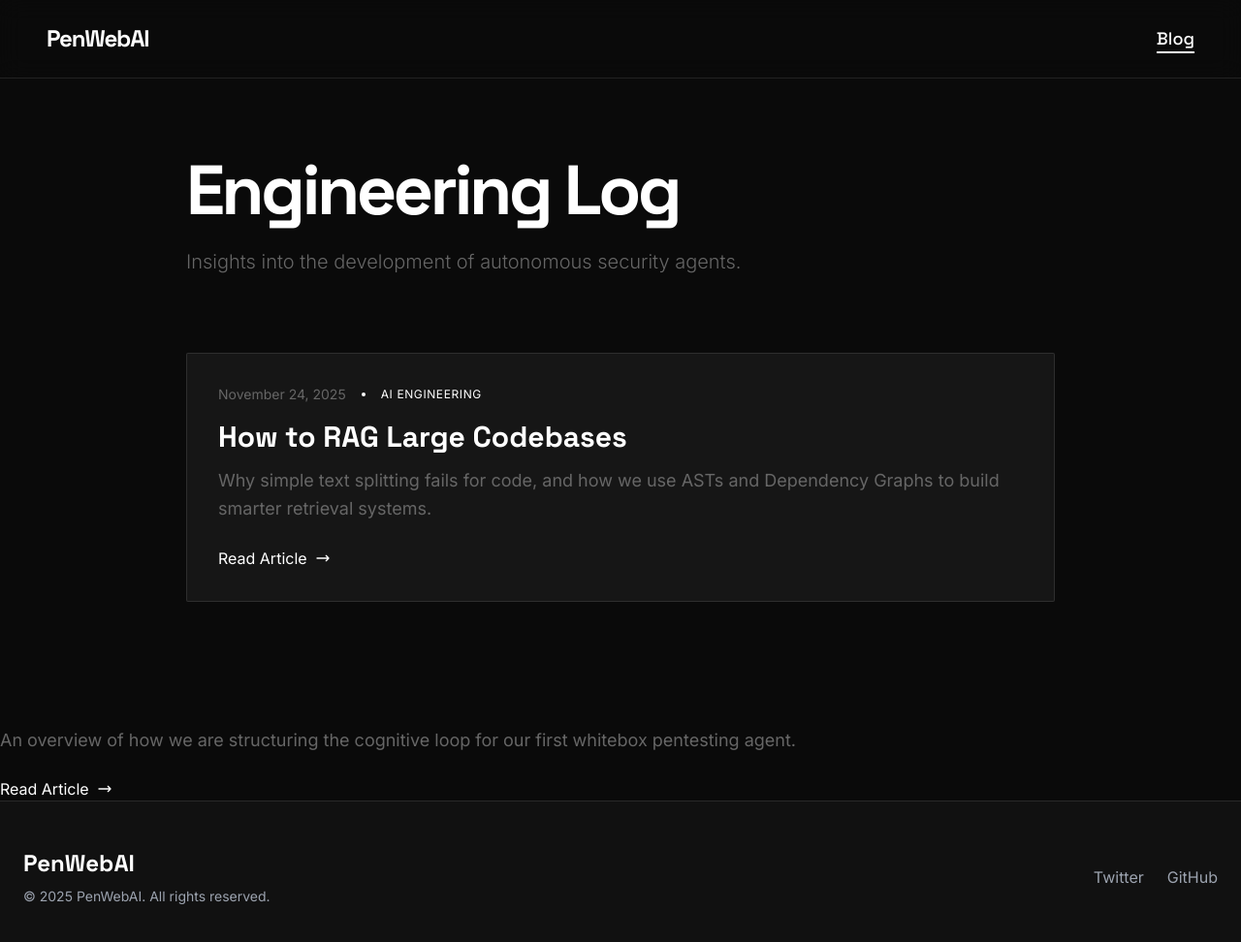
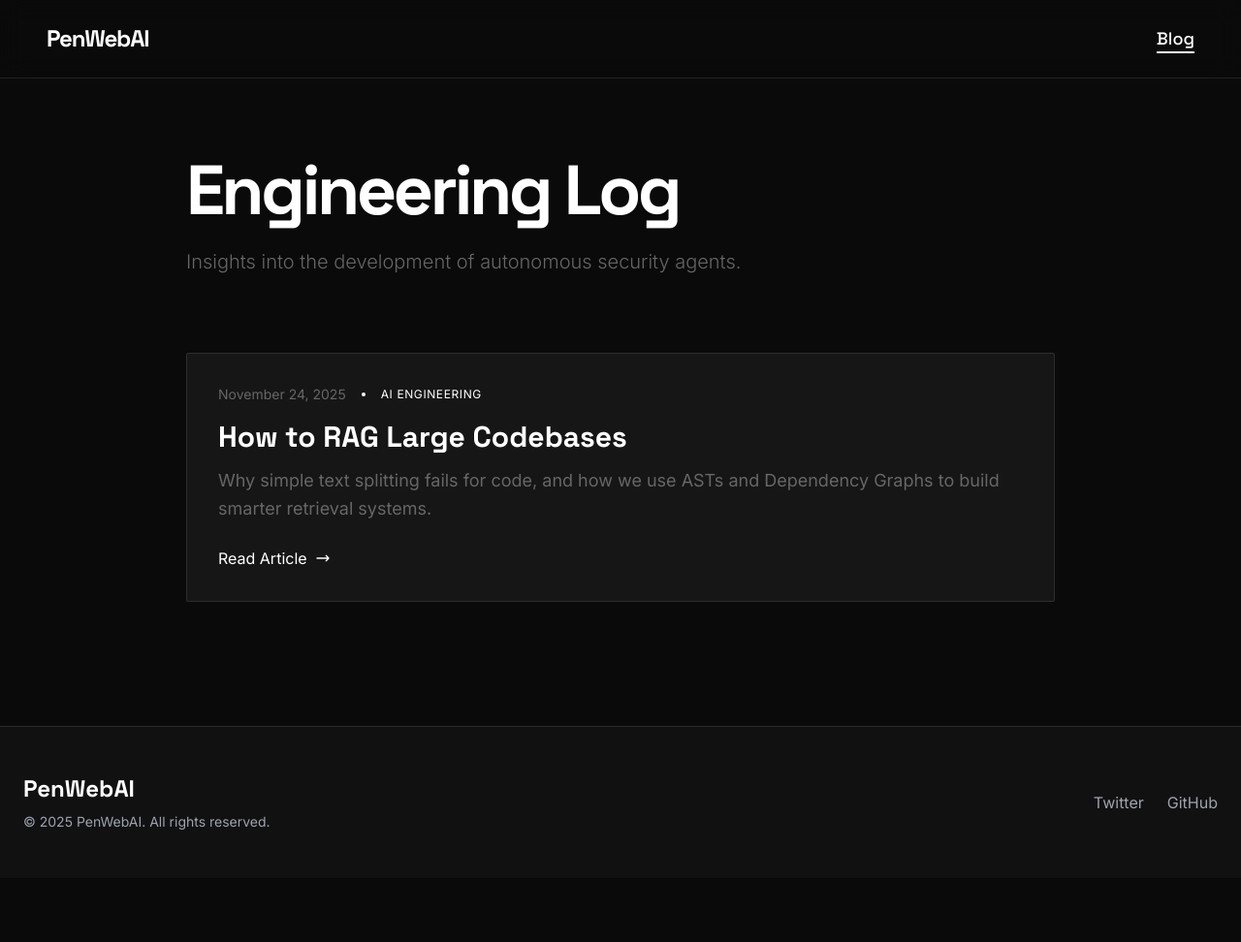
Before and after one commit to PenWebAI/penwebai.github.io, a plain HTML site: page blog/index.html in a window 1280 px wide. Shown: the whole page at 97% size. After the commit the page ends 906 px from the top, so only its background shows below. Drawn offline with nearby package versions, Linux system fonts and the light colour scheme.

Commit message:
Remove blog article preview section from index.html

```diff
--- a/blog/index.html
+++ b/blog/index.html
@@ -91,18 +91,7 @@
 
         </div>
     </section>
-                    <p class="text-secondary text-lg leading-relaxed">An overview of how we are structuring the cognitive loop for our first whitebox pentesting agent.</p>
-                    <div class="mt-6 flex items-center text-white font-medium group-hover:translate-x-2 transition-transform">
-                        Read Article
-                        <svg xmlns="http://www.w3.org/2000/svg" class="h-4 w-4 ml-2" fill="none" viewBox="0 0 24 24" stroke="currentColor">
-                            <path stroke-linecap="round" stroke-linejoin="round" stroke-width="2" d="M17 8l4 4m0 0l-4 4m4-4H3" />
-                        </svg>
-                    </div>
-                </article>
-            </a>
 
-        </div>
-    </section>
 
     <!-- Footer -->
     <!-- Footer -->
```
